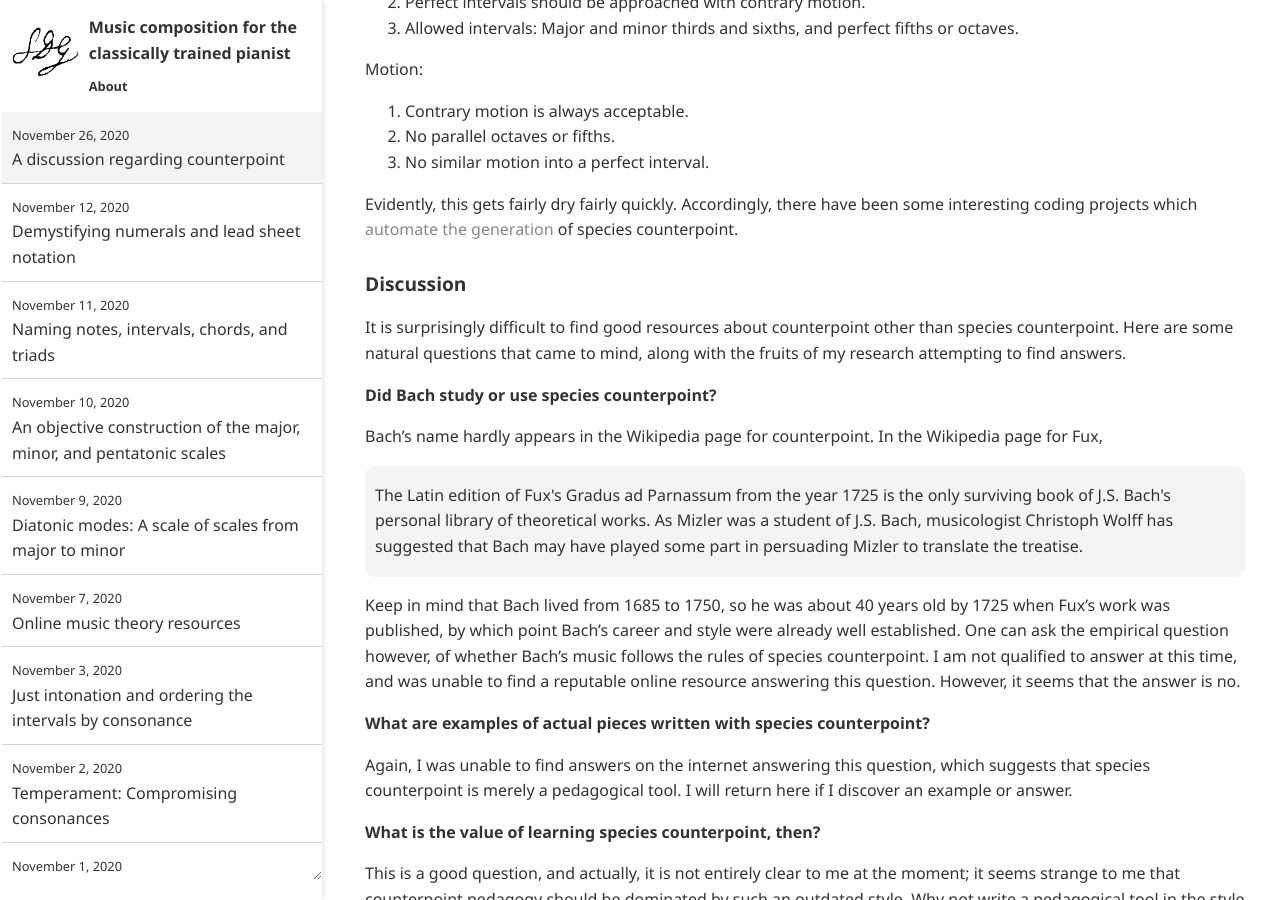
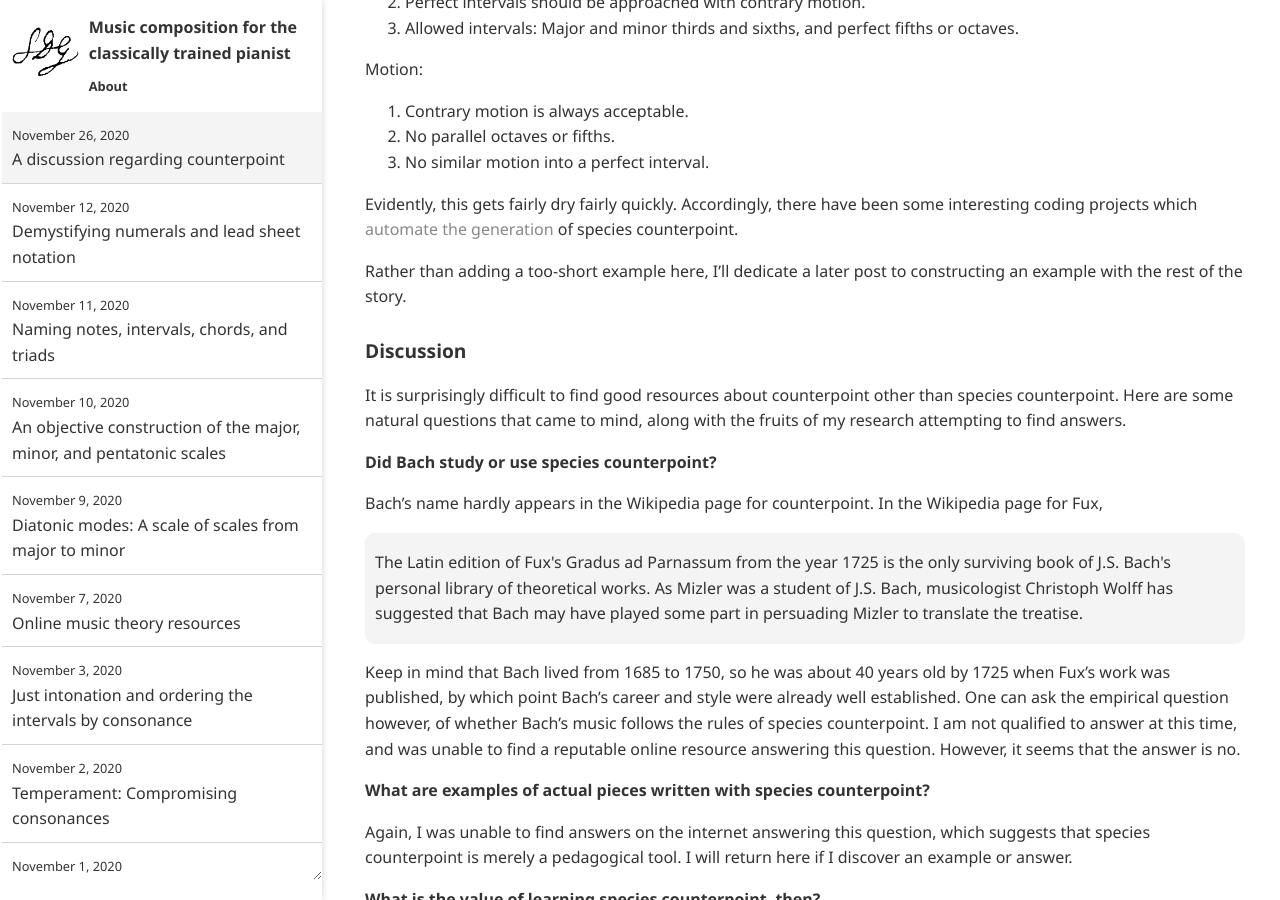
Before and after one commit to ansyblenetwork/sdg, a Jekyll site: the page built from _posts/2020-11-26-a-discussion-regarding.md, in a window 1280 px wide and 900 px high, scrolled down 2282 px. Built offline with Jekyll 4.4.1, drawn with Linux system fonts in a browser that asks for light colours.

Commit message:
Update 2020-11-26-a-discussion-regarding.md

```diff
--- a/_posts/2020-11-26-a-discussion-regarding.md
+++ b/_posts/2020-11-26-a-discussion-regarding.md
@@ -103,6 +103,8 @@ Motion:
 
 Evidently, this gets fairly dry fairly quickly. Accordingly, there have been some interesting coding projects which [automate the generation](https://luckytoilet.wordpress.com/2011/08/10/algorithmic-counterpoint-how-i-wrote-a-computer-program-to-generate-music-at-mathcamp-2011/) of species counterpoint.
 
+Rather than adding a too-short example here, I'll dedicate a later post to constructing an example with the rest of the story.
+
 ### Discussion
 
 It is surprisingly difficult to find good resources about counterpoint other than species counterpoint. Here are some natural questions that came to mind, along with the fruits of my research attempting to find answers.
```
